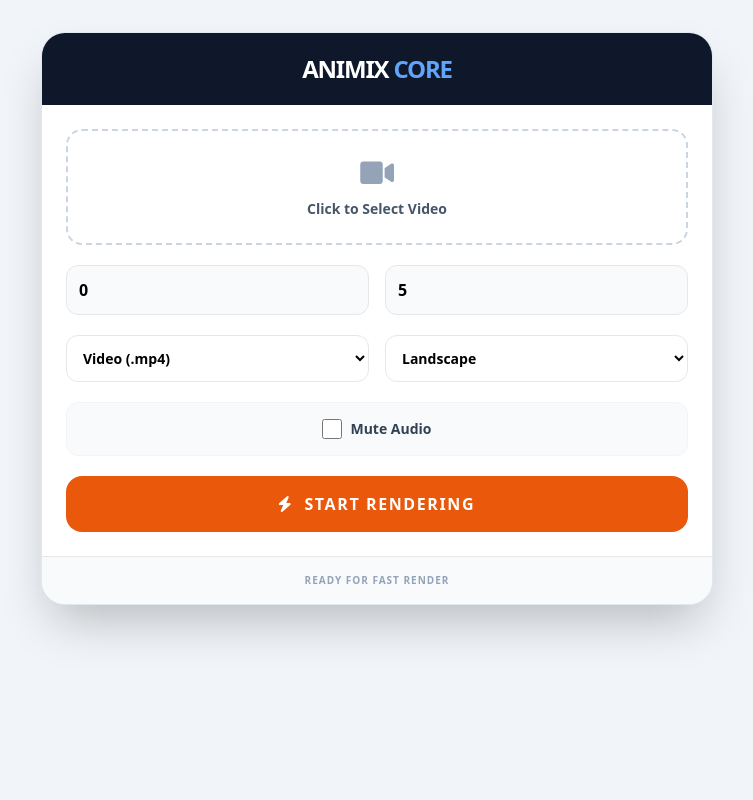
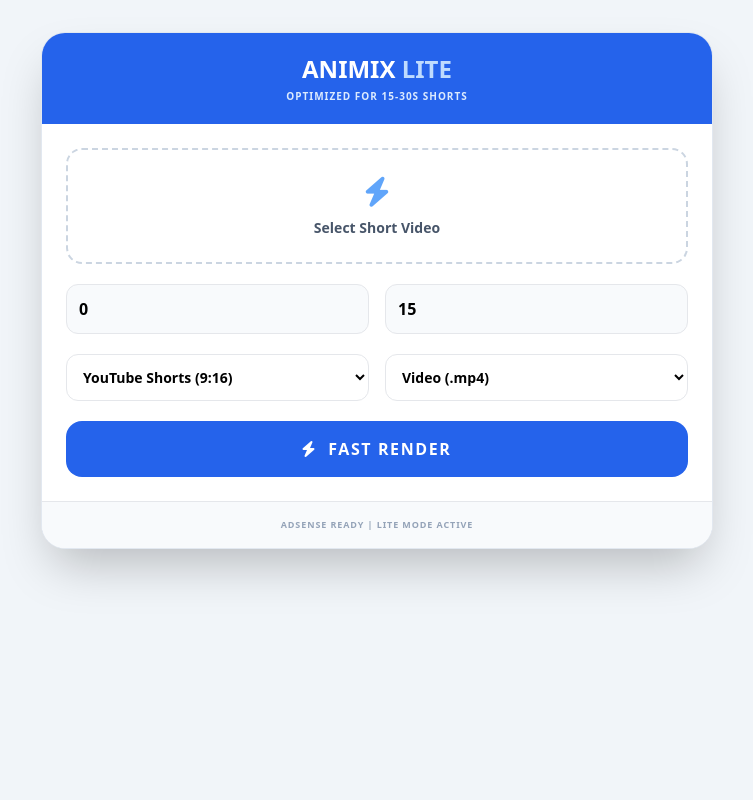
Before and after one commit to vivek115511/animix-core, a FastAPI app: page / in a window 1280 px wide. Shown: the whole page, without its empty margins (263-1016 px from the left). Run offline with FastAPI, Linux system fonts and the light colour scheme; some libraries are stand-ins or nearby versions.

Commit message:
Update home.html

```diff
--- a/templates/home.html
+++ b/templates/home.html
@@ -3,56 +3,51 @@
 <head>
     <meta charset="UTF-8">
     <meta name="viewport" content="width=device-width, initial-scale=1.0">
-    <title>Animix | Fast Core Editor</title>
+    <title>Animix Lite | Fast Shorts Editor</title>
     <script src="https://cdn.tailwindcss.com"></script>
     <link rel="stylesheet" href="https://cdnjs.cloudflare.com/ajax/libs/font-awesome/6.0.0/css/all.min.css">
 </head>
-<body class="bg-slate-100 min-h-screen p-4 md:p-8 font-sans">
+<body class="bg-slate-100 min-h-screen p-4 md:p-8">
     <div class="max-w-2xl mx-auto bg-white rounded-3xl shadow-2xl overflow-hidden border border-slate-200">
-        <div class="bg-slate-900 p-5 text-center">
-            <h1 class="text-2xl font-black text-white uppercase tracking-tighter">Animix <span class="text-blue-400">Core</span></h1>
+        <div class="bg-blue-600 p-5 text-center">
+            <h1 class="text-2xl font-black text-white uppercase">Animix <span class="text-blue-200">Lite</span></h1>
+            <p class="text-[10px] text-blue-100 font-bold uppercase tracking-widest mt-1">Optimized for 15-30s Shorts</p>
         </div>
 
         <form action="/upload" method="post" enctype="multipart/form-data" class="p-6 space-y-5">
             <label id="upload-label" for="v_up" class="block w-full border-2 border-dashed border-slate-300 rounded-2xl p-6 text-center cursor-pointer hover:bg-slate-50 transition-all">
-                <i class="fas fa-video text-3xl text-slate-400 mb-2"></i>
-                <p id="fname" class="text-sm font-bold text-slate-600">Click to Select Video</p>
+                <i class="fas fa-bolt text-3xl text-blue-400 mb-2"></i>
+                <p id="fname" class="text-sm font-bold text-slate-600">Select Short Video</p>
                 <input type="file" id="v_up" name="video_file" class="hidden" accept="video/*" required onchange="previewVideo(this)" />
             </label>
 
-            <div id="preview-container" class="hidden w-full bg-black rounded-2xl overflow-hidden shadow-inner aspect-video">
+            <div id="preview-container" class="hidden w-full bg-black rounded-2xl overflow-hidden aspect-video">
                 <video id="video-preview" controls class="w-full h-full"></video>
             </div>
 
             <div class="grid grid-cols-2 gap-4">
                 <input type="number" name="start_time" value="0" placeholder="Start" class="w-full bg-slate-50 border p-3 rounded-xl font-bold">
-                <input type="number" name="end_time" value="5" placeholder="End" class="w-full bg-slate-50 border p-3 rounded-xl font-bold">
+                <input type="number" name="end_time" value="15" placeholder="End" class="w-full bg-slate-50 border p-3 rounded-xl font-bold">
             </div>
 
             <div class="grid grid-cols-2 gap-4">
+                <select name="aspect_ratio" class="w-full bg-white border p-3 rounded-xl text-sm font-bold">
+                    <option value="vertical">YouTube Shorts (9:16)</option>
+                    <option value="landscape">Landscape (Original)</option>
+                </select>
                 <select name="export_type" class="w-full bg-white border p-3 rounded-xl text-sm font-bold">
                     <option value="video">Video (.mp4)</option>
                     <option value="audio">Audio Only (.mp3)</option>
                 </select>
-                <select name="aspect_ratio" class="w-full bg-white border p-3 rounded-xl text-sm font-bold">
-                    <option value="landscape">Landscape</option>
-                    <option value="vertical">Vertical (9:16)</option>
-                </select>
             </div>
 
-            <div class="bg-slate-50 p-4 rounded-xl border border-slate-100 flex justify-center">
-                <label class="flex items-center text-sm font-bold text-slate-700 cursor-pointer">
-                    <input type="checkbox" name="remove_audio" value="true" class="mr-2 w-5 h-5 rounded text-blue-600"> Mute Audio
-                </label>
-            </div>
-
-            <button type="submit" class="w-full bg-orange-600 hover:bg-orange-700 text-white font-black py-4 rounded-2xl uppercase tracking-widest flex items-center justify-center">
-                <i class="fas fa-bolt mr-3"></i> Start Rendering
+            <button type="submit" class="w-full bg-blue-600 hover:bg-blue-700 text-white font-black py-4 rounded-2xl uppercase tracking-widest flex items-center justify-center transition-all active:scale-95">
+                <i class="fas fa-bolt mr-3"></i> Fast Render
             </button>
         </form>
 
-        <div class="p-4 bg-slate-50 border-t text-center text-[10px] text-slate-400 font-bold uppercase tracking-widest">
-            Ready for Fast Render
+        <div class="p-4 bg-slate-50 border-t text-center">
+            <p class="text-[9px] text-slate-400 font-bold uppercase tracking-widest">AdSense Ready | Lite Mode Active</p>
         </div>
     </div>
 
```
